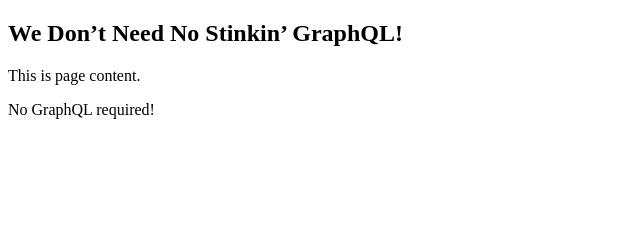
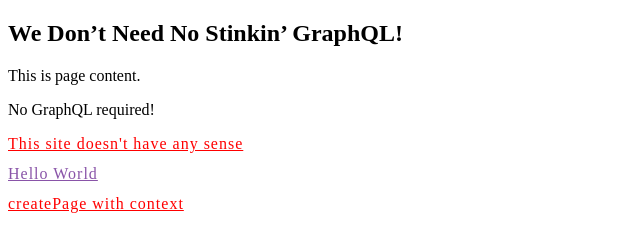
Before and after one commit to Arab/some-simpliest-gatsby-page, a Gatsby site: page /page-with-context/ in a window 1280 px wide. Shown: the whole page, without its empty margins (0-640 px from the left). Built offline with nearby package versions, Linux system fonts and the light colour scheme; Gatsby itself is replaced by a stand-in of ours.

Commit message:
add links to with-context

```diff
--- a/src/templates/with-context.js
+++ b/src/templates/with-context.js
@@ -1,8 +1,11 @@
 import React from "react"
+import { Links } from '../components/Links'
+
 const WithContext = ({ pageContext }) => (
   <section>
     <h1>{pageContext.title}</h1>
     <div dangerouslySetInnerHTML={{ __html: pageContext.content }} />
+    <Links />
   </section>
 )
 export default WithContext
```
